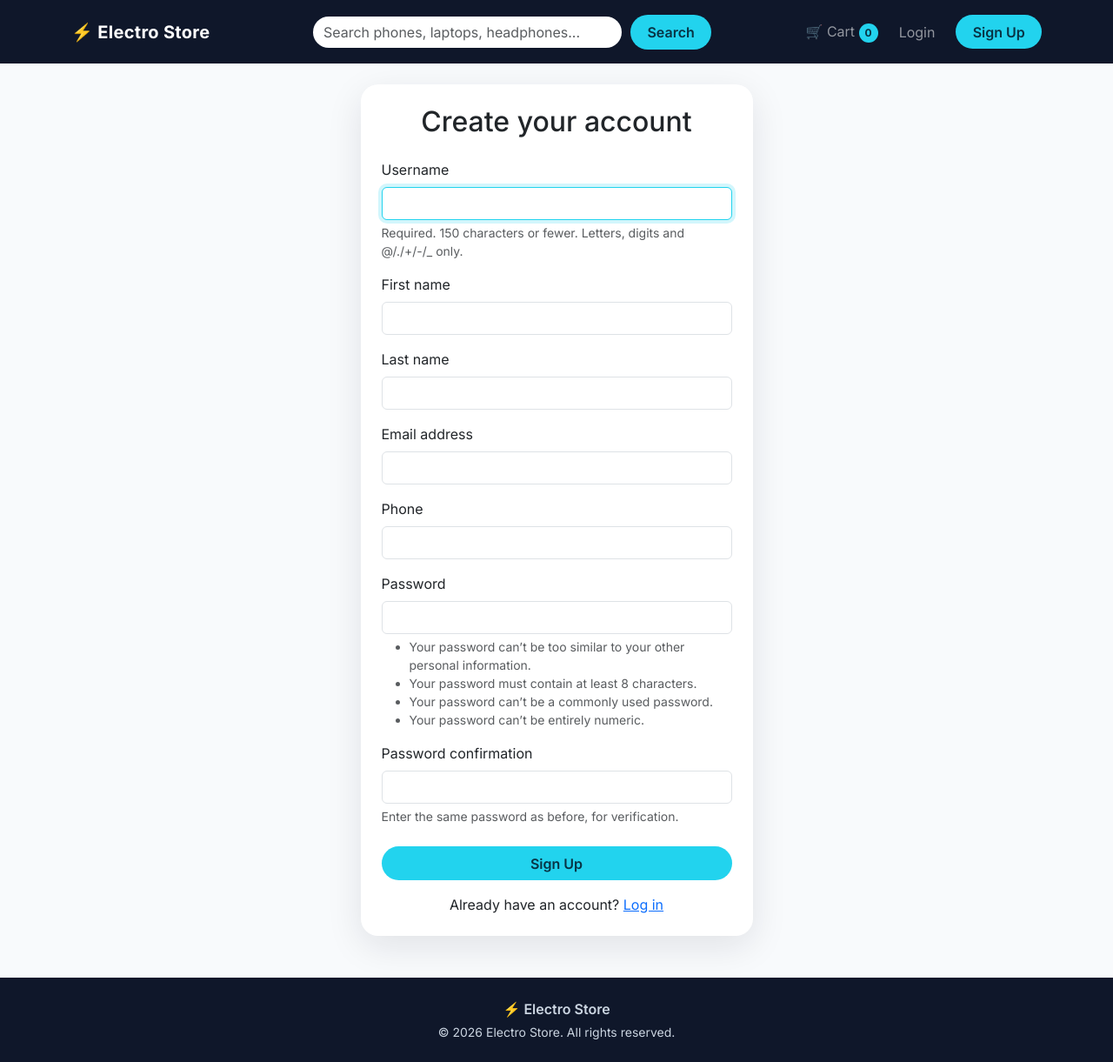
After one commit to vishnu-jd777/ecommercepractice, a Django app: page /accounts/signup/ in a window 1280 px wide. The commit adds this page. Shown: the whole page at 87% size. Run offline with Django 5.2, Linux system fonts and the light colour scheme.

Commit message:
user registration and login feature added

```diff
--- /dev/null
+++ b/accounts/forms.py
@@ -0,0 +1,14 @@
+from django.contrib.auth.forms import UserCreationForm
+from . models import User
+
+class SignUpForm(UserCreationForm):
+    class Meta(UserCreationForm.Meta):
+        model = User
+        fields = ('username','first_name','last_name','email','phone')
+
+    def __init__(self, *args, **kwargs):
+
+        super().__init__(*args, **kwargs)
+
+        for field in self.fields.values():
+            field.widget.attrs["class"] = "form-control"
--- a/accounts/models.py
+++ b/accounts/models.py
@@ -1,5 +1,6 @@
 from django.db import models
 from django.contrib.auth.models import AbstractUser
+
 
 # Create your models here.
 class User(AbstractUser):
--- /dev/null
+++ b/accounts/urls.py
@@ -0,0 +1,13 @@
+from django.urls import path
+from django.contrib.auth import views as auth_views
+from . import views
+
+app_name = 'accounts'
+
+urlpatterns = [
+    path('signup/',views.register_view,name='signup'),
+    path('login/',auth_views.LoginView.as_view(template_name='accounts/login.html'),name='login'),
+    path('logout/',auth_views.LogoutView.as_view(),name='logout')
+
+
+]
--- a/accounts/views.py
+++ b/accounts/views.py
@@ -1,3 +1,27 @@
-from django.shortcuts import render
+from django.shortcuts import render, redirect
+from django.contrib.auth import login
+from django.contrib import messages
+from .forms import SignUpForm
 
-# Create your views here.
+
+def register_view(request):
+
+    # 1. If already logged in, go to the store home page
+    if request.user.is_authenticated:
+        return redirect("store:home")
+
+    # 2. Create the form, with submitted data if any
+    form = SignUpForm(request.POST or None)
+
+    # 3. Process the submitted form
+    if request.method == "POST" and form.is_valid():
+
+        user = form.save()
+        login(request, user)
+
+        messages.success(request, "Welcome! Your account was created.")
+
+        return redirect("store:home")
+
+    # 4. Display the form
+    return render(request, "accounts/signup.html", {"form": form})
--- a/config/settings.py
+++ b/config/settings.py
@@ -138,3 +138,7 @@ MEDIA_URL = '/media/'
 MEDIA_ROOT = BASE_DIR / 'media'
 
 AUTH_USER_MODEL = 'accounts.User'
+
+LOGIN_URL = 'accounts:login'
+LOGIN_REDIRECT_URL = 'store:home'
+LOGOUT_REDIRECT_URL = 'store:home'
--- a/config/urls.py
+++ b/config/urls.py
@@ -22,7 +22,8 @@ from django.conf.urls.static import static
 
 urlpatterns = [
     path('admin/', admin.site.urls),
-    path('',include('store.urls'))
+    path('',include('store.urls')),
+    path('accounts/',include('accounts.urls'))
 ]
 
 urlpatterns+=static(settings.MEDIA_URL,document_root=settings.MEDIA_ROOT)
--- a/static/css/style.css
+++ b/static/css/style.css
@@ -196,6 +196,18 @@ body {
 /* ---------- Footer ---------- */
 .site-footer { background: var(--bg-dark); color: #cbd5e1; }
 
+/* ---------- Auth cards ---------- */
+.auth-card {
+  border: none;
+  border-radius: 20px;
+  box-shadow: 0 12px 40px rgba(15, 23, 42, 0.1);
+  animation: slideUp 0.7s var(--ease) both;
+}
+.auth-card .form-control:focus {
+  border-color: var(--accent);
+  box-shadow: 0 0 0 4px rgba(34, 211, 238, 0.2);
+}
+
 /* ---------- Respect users who turn animations off ---------- */
 @media (prefers-reduced-motion: reduce) {
   *, *::before, *::after {
--- /dev/null
+++ b/templates/accounts/signup.html
@@ -0,0 +1,29 @@
+{% extends 'base.html' %}
+{% block title %}Sign Up | Electro Store{% endblock %}
+
+{% block content %}
+<div class="row justify-content-center">
+  <div class="col-md-6 col-lg-5">
+    <div class="card auth-card p-4">
+      <h2 class="mb-4 text-center">Create your account</h2>
+      <form method="post" novalidate>
+        {% csrf_token %}
+        {% for field in form %}
+          <div class="mb-3">
+            <label class="form-label" for="{{ field.id_for_label }}">{{ field.label }}</label>
+            {{ field }}
+            {% for error in field.errors %}
+              <div class="text-danger small mt-1">{{ error }}</div>
+            {% endfor %}
+            {% if field.help_text %}
+              <div class="form-text">{{ field.help_text|safe }}</div>
+            {% endif %}
+          </div>
+        {% endfor %}
+        <button type="submit" class="btn btn-accent w-100 mt-2">Sign Up</button>
+      </form>
+      <p class="text-center mt-3 mb-0">Already have an account? <a href="{% url 'accounts:login' %}">Log in</a></p>
+    </div>
+  </div>
+</div>
+{% endblock %}
--- a/templates/base.html
+++ b/templates/base.html
@@ -1,6 +1,7 @@
 {% load static %}
 <!DOCTYPE html>
 <html lang="en">
+
 <head>
   <meta charset="UTF-8">
   <meta name="viewport" content="width=device-width, initial-scale=1">
@@ -14,14 +15,15 @@
   <link href="{% static 'css/style.css' %}" rel="stylesheet">
   {% block extra_css %}{% endblock %}
 </head>
+
 <body>
 
   <nav class="navbar navbar-expand-lg navbar-dark sticky-top site-navbar" id="mainNavbar">
     <div class="container">
-      <a class="navbar-brand" href="#"><span class="brand-icon">⚡</span> Electro Store</a>
+      <a class="navbar-brand" href="{% url 'store:home' %}"><span class="brand-icon">⚡</span> Electro Store</a>
 
       <button class="navbar-toggler" type="button" data-bs-toggle="collapse" data-bs-target="#navMenu"
-              aria-controls="navMenu" aria-expanded="false" aria-label="Toggle navigation">
+        aria-controls="navMenu" aria-expanded="false" aria-label="Toggle navigation">
         <span class="navbar-toggler-icon"></span>
       </button>
 
@@ -40,7 +42,8 @@
 
           {% if user.is_authenticated %}
           <li class="nav-item dropdown">
-            <a class="nav-link nav-anim dropdown-toggle" href="#" role="button" data-bs-toggle="dropdown" aria-expanded="false">
+            <a class="nav-link nav-anim dropdown-toggle" href="#" role="button" data-bs-toggle="dropdown"
+              aria-expanded="false">
               Hi, {{ user.first_name|default:user.username }}
             </a>
             <ul class="dropdown-menu dropdown-menu-end dropdown-anim">
@@ -48,13 +51,20 @@
               <li><a class="dropdown-item" href="#">My Orders</a></li>
               <li><a class="dropdown-item" href="#">Addresses</a></li>
               <li><a class="dropdown-item" href="#">Wishlist</a></li>
-              <li><hr class="dropdown-divider"></li>
-              <li><a class="dropdown-item" href="#">Logout</a></li>
+              <li>
+                <hr class="dropdown-divider">
+              </li>
+              <li>
+                <form method="post" action="{% url 'accounts:logout' %}">
+                  {% csrf_token %}
+                  <button type="submit" class="dropdown-item">Logout</button>
+                </form>
+              </li>
             </ul>
           </li>
           {% else %}
-          <li class="nav-item"><a class="nav-link nav-anim" href="#">Login</a></li>
-          <li class="nav-item"><a class="btn btn-accent ms-lg-2" href="#">Sign Up</a></li>
+          <li class="nav-item"><a class="nav-link nav-anim" href="{% url 'accounts:login' %}">Login</a></li>
+          <li class="nav-item"><a class="btn btn-accent ms-lg-2" href="{% url 'accounts:signup' %}">Sign Up</a></li>
           {% endif %}
         </ul>
       </div>
@@ -64,10 +74,10 @@
   {% if messages %}
   <div class="container mt-3">
     {% for message in messages %}
-      <div class="alert alert-{{ message.tags }} alert-dismissible fade show" role="alert">
-        {{ message }}
-        <button type="button" class="btn-close" data-bs-dismiss="alert" aria-label="Close"></button>
-      </div>
+    <div class="alert alert-{{ message.tags }} alert-dismissible fade show" role="alert">
+      {{ message }}
+      <button type="button" class="btn-close" data-bs-dismiss="alert" aria-label="Close"></button>
+    </div>
     {% endfor %}
   </div>
   {% endif %}
@@ -87,4 +97,5 @@
   <script src="{% static 'js/main.js' %}"></script>
   {% block extra_js %}{% endblock %}
 </body>
+
 </html>
```
Also changed, not shown: templates/accounts/login.html (added, +29 -0 lines), db.sqlite3.
